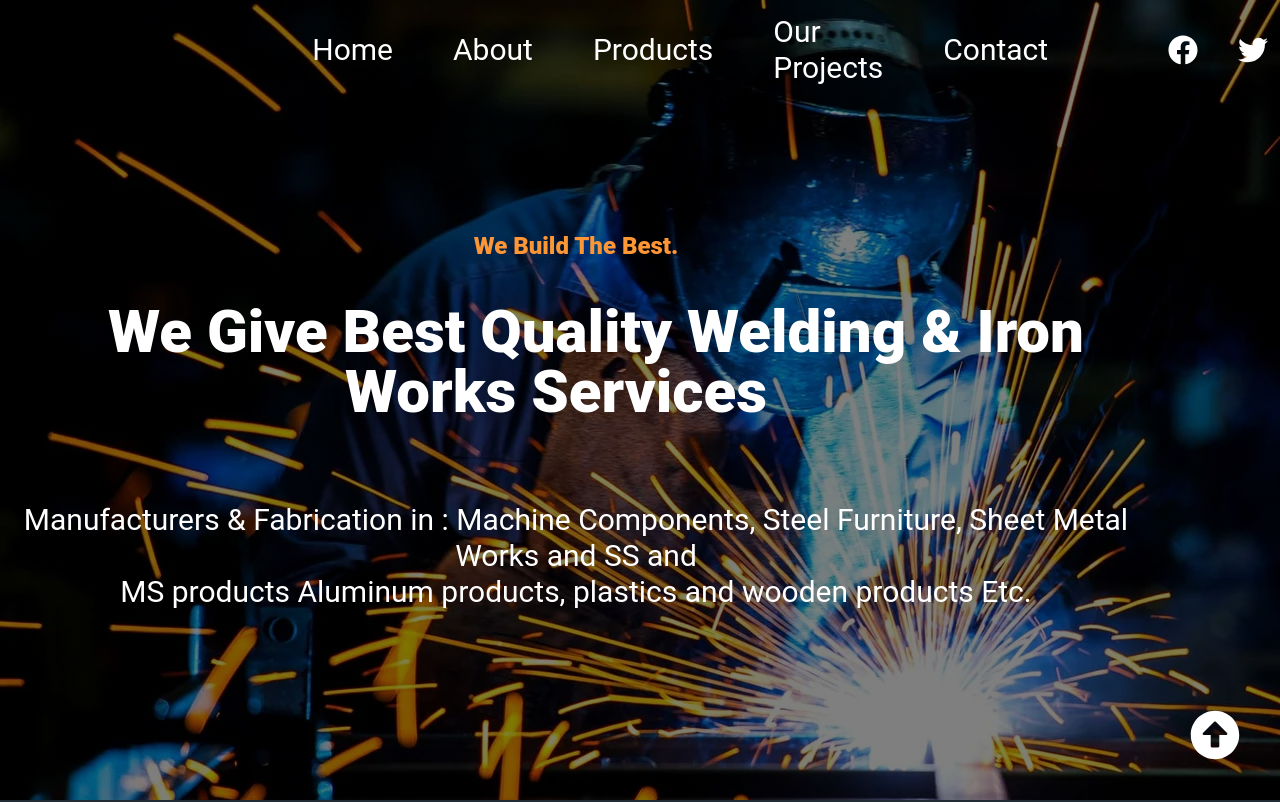
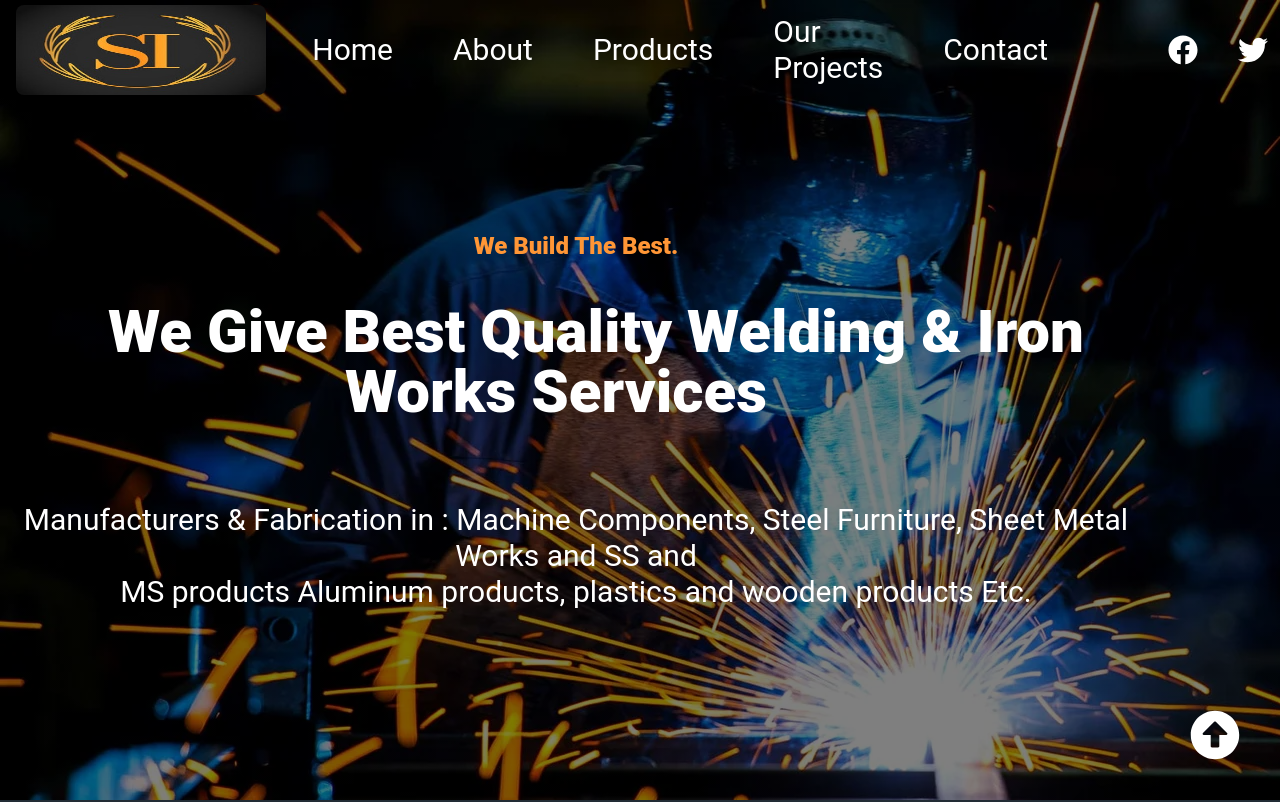
Before and after one commit to Djay-M/sun_industries, a React (Create React App) app: page / in a window 1280 px wide. Shown: the top 802 px of the page. Built offline with nearby package versions, Linux system fonts and the light colour scheme.

Commit message:
added a new image for company's logo

```diff
--- a/src/components/NavBar.js
+++ b/src/components/NavBar.js
@@ -3,6 +3,7 @@ import { Link } from "react-scroll";
 import { defaultTheme, themesConfig } from "../config/constants";
 import { FaBars, FaTimes, FaFacebook, FaTwitter } from "react-icons/fa";
 import { CgMail } from "react-icons/cg";
+import companyLogo from "../assets/companyLogo1.jpg";
 
 function NavBar(props) {
   let theme = defaultTheme;
@@ -36,12 +37,12 @@ function NavBar(props) {
     <div className="w-full fixed z-10">
       {/* NAV BAR */}
       <div className="w-full h-[100px] flex justify-between items-center bg-backgroundNavbar text-textNavbar px-4 bg-transparent">
-        <div className="">
-          {/* <img
-            className="h-[50px] mr-6 md:h-[90px] md:ml-30 rounded-lg"
+        <div className="hidden lg:block">
+          <img
+            className="h-[50px] w-[250px] mr-6 md:h-[90px] md:ml-30 rounded-lg"
             src={companyLogo}
             alt="Sun Industries"
-          ></img> */}
+          ></img>
         </div>
         <div className="hidden w-[70%] rounded-md p-1 md:p-3 lg:flex justify-center items-center md:mr-3">
           <div className="md:flex justify-between items-center gap-10 mr-20">
```
Also changed, not shown: src/assets/companyLogo1.jpg (added).
